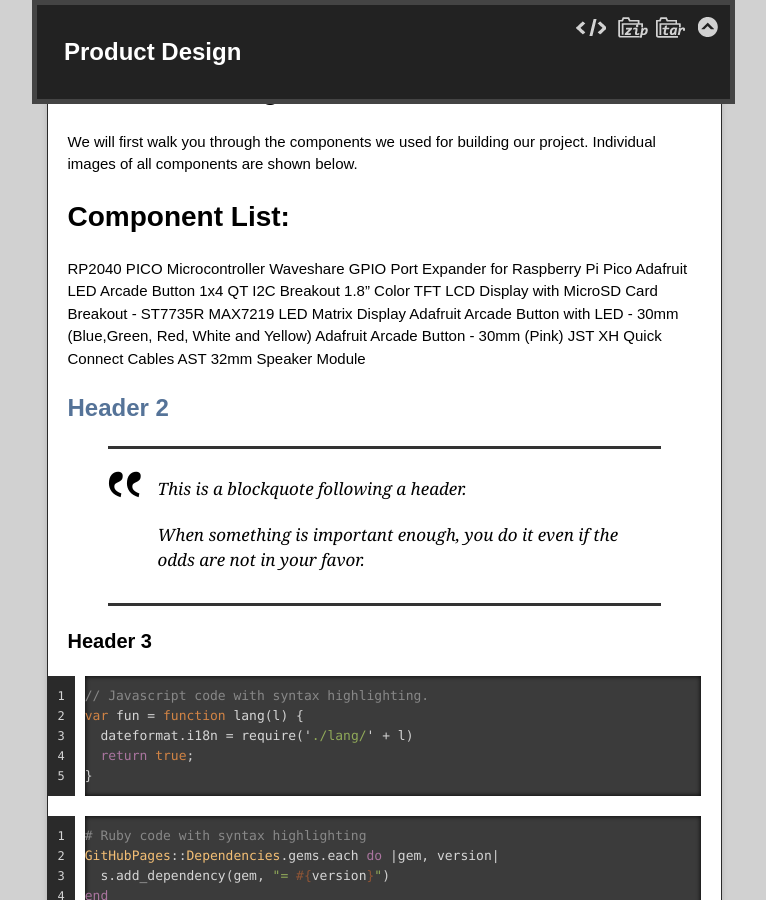
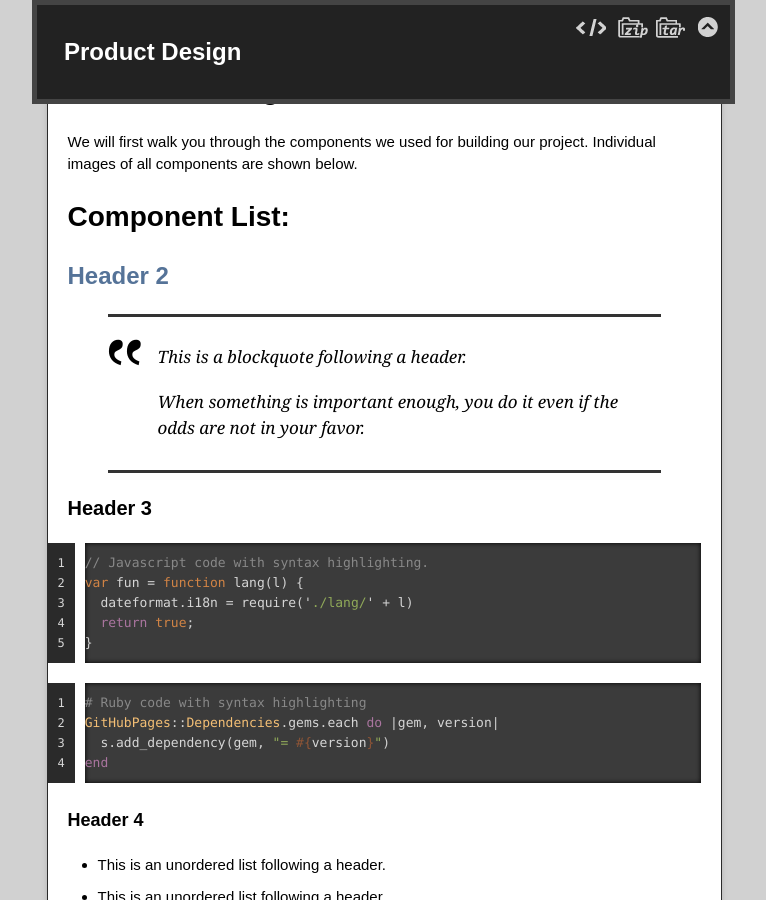
Before and after one commit to Penngineers/Penngineers.github.io, a Jekyll site: the page built from index.md, in a window 1280 px wide and 900 px high, scrolled down 1528 px. Shown: the whole window, without its empty margins (256-1022 px from the left). Built offline with Jekyll 4.4.1, drawn with Linux system fonts in a browser that asks for light colours.

Commit message:
Update index.md

```diff
--- a/index.md
+++ b/index.md
@@ -27,15 +27,7 @@ We will first walk you through the components we used for building our project.
 
 # Component List:
 
-RP2040 PICO Microcontroller
-Waveshare GPIO Port Expander for Raspberry Pi Pico
-Adafruit LED Arcade Button 1x4 QT I2C Breakout
-1.8" Color TFT LCD Display with MicroSD Card Breakout - ST7735R
-MAX7219 LED Matrix Display
-Adafruit Arcade Button with LED - 30mm (Blue,Green, Red, White and Yellow)
-Adafruit Arcade Button - 30mm (Pink)
-JST XH Quick Connect Cables
-AST 32mm Speaker Module
+
 
 
 ## Header 2
```
Also changed, not shown: other parts of index.md (+2 -0 lines).
